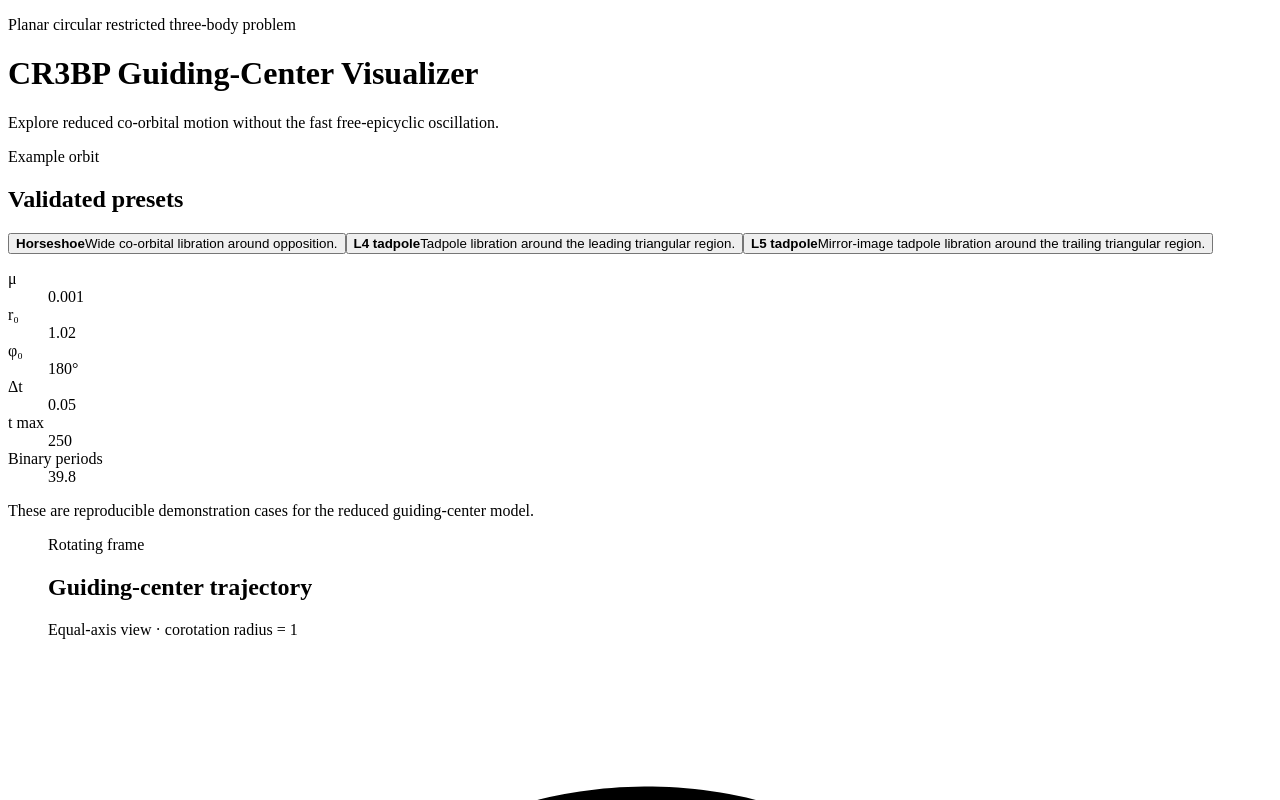
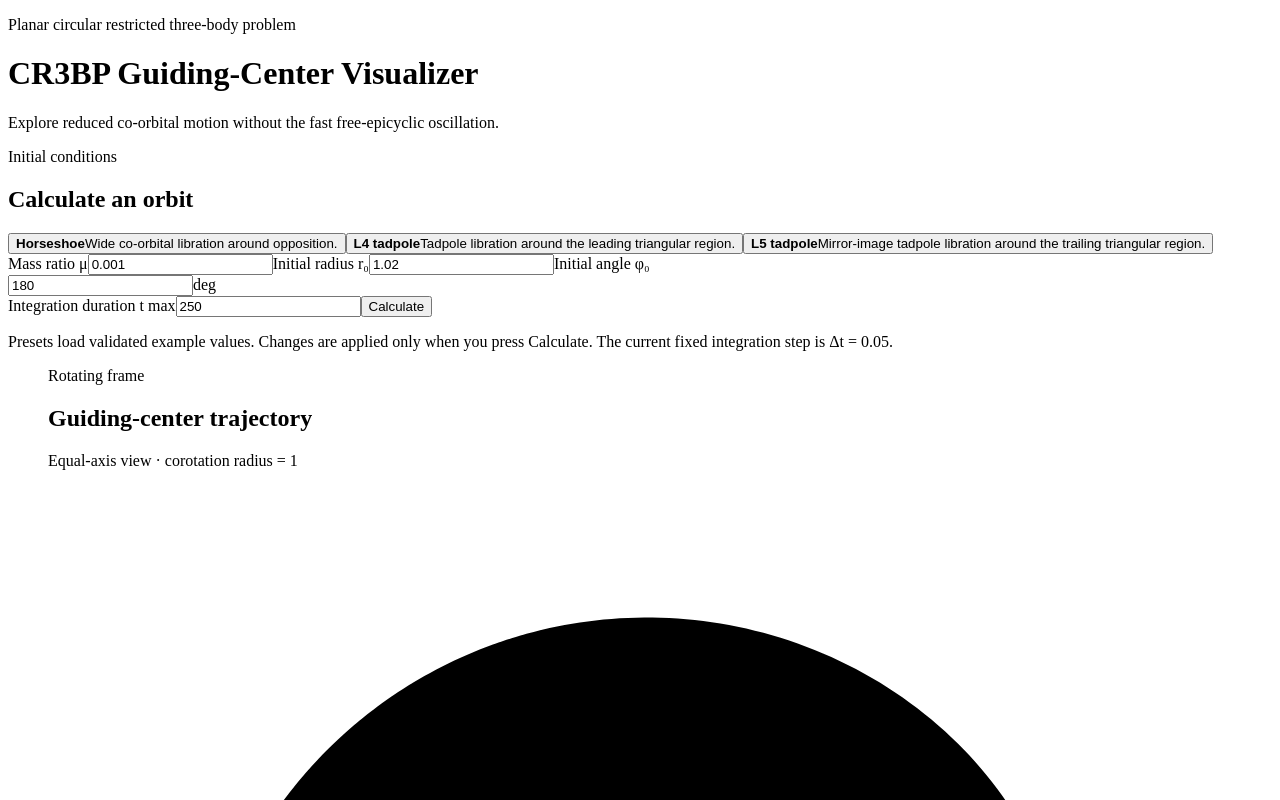
Before and after one commit to ttanigaw/cr3bp-guiding-center, a React (Vite) app: page / in a window 1280 px wide. Shown: the top 800 px of the page. Built offline with nearby package versions, Linux system fonts and the light colour scheme; the HTML template or start-up script is replaced by a standard one.

Commit message:
Add editable orbit controls and diagnostics

```diff
--- a/src/App.tsx
+++ b/src/App.tsx
@@ -1,24 +1,118 @@
-import { useMemo, useState } from 'react'
+import { useState, type FormEvent } from 'react'
 import TrajectoryPlot from './components/TrajectoryPlot'
-import { integrateGuidingCenter } from './physics/integrator'
+import { trajectoryDiagnostics, type TrajectoryDiagnostics } from './physics/diagnostics'
+import { integrateGuidingCenter, type TrajectoryPoint } from './physics/integrator'
 import { orbitPresets, type OrbitPresetId } from './physics/presets'
 
 const presetOrder: OrbitPresetId[] = ['horseshoe', 'l4-tadpole', 'l5-tadpole']
+const DEFAULT_DT = 0.05
+
+interface DraftInputs {
+  mu: string
+  r0: string
+  phi0Degrees: string
+  tMax: string
+}
+
+interface CalculationResult {
+  trajectory: TrajectoryPoint[]
+  diagnostics: TrajectoryDiagnostics
+  mu: number
+  r0: number
+  phi0Degrees: number
+  tMax: number
+  dt: number
+}
+
+function presetToInputs(presetId: OrbitPresetId): DraftInputs {
+  const preset = orbitPresets[presetId]
+
+  return {
+    mu: String(preset.mu),
+    r0: String(preset.initialState.r),
+    phi0Degrees: String((preset.initialState.phi * 180) / Math.PI),
+    tMax: String(preset.tMax),
+  }
+}
+
+function parseFinite(value: string, label: string): number {
+  const parsed = Number(value)
+  if (!Number.isFinite(parsed)) {
+    throw new RangeError(`${label} must be a finite number.`)
+  }
+  return parsed
+}
+
+function calculate(inputs: DraftInputs): CalculationResult {
+  const mu = parseFinite(inputs.mu, 'μ')
+  const r0 = parseFinite(inputs.r0, 'r₀')
+  const phi0Degrees = parseFinite(inputs.phi0Degrees, 'φ₀')
+  const tMax = parseFinite(inputs.tMax, 't max')
+
+  if (mu < 0 || mu > 0.5) {
+    throw new RangeError('μ must satisfy 0 ≤ μ ≤ 0.5.')
+  }
+  if (r0 <= 0) {
+    throw new RangeError('r₀ must be positive.')
+  }
+  if (tMax < 0) {
+    throw new RangeError('t max must be non-negative.')
+  }
+
+  const initialState = {
+    r: r0,
+    phi: (phi0Degrees * Math.PI) / 180,
+  }
+  const trajectory = integrateGuidingCenter(initialState, mu, {
+    dt: DEFAULT_DT,
+    tMax,
+  })
+
+  return {
+    trajectory,
+    diagnostics: trajectoryDiagnostics(trajectory, mu),
+    mu,
+    r0,
+    phi0Degrees,
+    tMax,
+    dt: DEFAULT_DT,
+  }
+}
+
+function formatScientific(value: number): string {
+  return value === 0 ? '0' : value.toExponential(3)
+}
 
 export default function App() {
   const [selectedPresetId, setSelectedPresetId] = useState<OrbitPresetId>('horseshoe')
-  const preset = orbitPresets[selectedPresetId]
+  const [draftInputs, setDraftInputs] = useState<DraftInputs>(() => presetToInputs('horseshoe'))
+  const [result, setResult] = useState<CalculationResult>(() => calculate(presetToInputs('horseshoe')))
+  const [errorMessage, setErrorMessage] = useState<string | null>(null)
 
-  const trajectory = useMemo(
-    () =>
-      integrateGuidingCenter(preset.initialState, preset.mu, {
-        dt: preset.dt,
-        tMax: preset.tMax,
-      }),
-    [preset],
-  )
+  const loadPreset = (presetId: OrbitPresetId) => {
+    setSelectedPresetId(presetId)
+    setDraftInputs(presetToInputs(presetId))
+    setErrorMessage(null)
+  }
 
-  const orbitalPeriods = preset.tMax / (2 * Math.PI)
+  const updateDraft = (field: keyof DraftInputs, value: string) => {
+    setDraftInputs((current) => ({ ...current, [field]: value }))
+    setSelectedPresetId('' as OrbitPresetId)
+  }
+
+  const handleCalculate = (event: FormEvent<HTMLFormElement>) => {
+    event.preventDefault()
+
+    try {
+      const nextResult = calculate(draftInputs)
+      setResult(nextResult)
+      setErrorMessage(null)
+    } catch (error) {
+      setErrorMessage(error instanceof Error ? error.message : 'The calculation failed.')
+    }
+  }
+
+  const orbitalPeriods = result.tMax / (2 * Math.PI)
 
   return (
     <main>
@@ -32,8 +126,9 @@ export default function App() {
 
       <section className="workspace" aria-label="Orbit visualization workspace">
         <aside className="control-card">
-          <p className="eyebrow">Example orbit</p>
-          <h2>Validated presets</h2>
+          <p className="eyebrow">Initial conditions</p>
+          <h2>Calculate an orbit</h2>
+
           <div className="preset-list" role="group" aria-label="Orbit preset">
             {presetOrder.map((presetId) => {
               const option = orbitPresets[presetId]
@@ -45,7 +140,7 @@ export default function App() {
                   type="button"
                   className={`preset-button${active ? ' active' : ''}`}
                   aria-pressed={active}
-                  onClick={() => setSelectedPresetId(presetId)}
+                  onClick={() => loadPreset(presetId)}
                 >
                   <strong>{option.label}</strong>
                   <span>{option.description}</span>
@@ -54,21 +149,97 @@ export default function App() {
             })}
           </div>
 
-          <dl className="parameter-grid">
-            <div><dt>μ</dt><dd>{preset.mu}</dd></div>
-            <div><dt>r₀</dt><dd>{preset.initialState.r}</dd></div>
-            <div><dt>φ₀</dt><dd>{(preset.initialState.phi * 180 / Math.PI).toFixed(0)}°</dd></div>
-            <div><dt>Δt</dt><dd>{preset.dt}</dd></div>
-            <div><dt>t max</dt><dd>{preset.tMax}</dd></div>
-            <div><dt>Binary periods</dt><dd>{orbitalPeriods.toFixed(1)}</dd></div>
-          </dl>
+          <form className="parameter-form" onSubmit={handleCalculate}>
+            <label>
+              <span>Mass ratio μ</span>
+              <input
+                name="mu"
+                type="number"
+                step="any"
+                value={draftInputs.mu}
+                onChange={(event) => updateDraft('mu', event.target.value)}
+              />
+            </label>
+            <label>
+              <span>Initial radius r₀</span>
+              <input
+                name="r0"
+                type="number"
+                step="any"
+                value={draftInputs.r0}
+                onChange={(event) => updateDraft('r0', event.target.value)}
+              />
+            </label>
+            <label>
+              <span>Initial angle φ₀</span>
+              <div className="input-with-unit">
+                <input
+                  name="phi0Degrees"
+                  type="number"
+                  step="any"
+                  value={draftInputs.phi0Degrees}
+                  onChange={(event) => updateDraft('phi0Degrees', event.target.value)}
+                />
+                <span>deg</span>
+              </div>
+            </label>
+            <label>
+              <span>Integration duration t max</span>
+              <input
+                name="tMax"
+                type="number"
+                step="any"
+                min="0"
+                value={draftInputs.tMax}
+                onChange={(event) => updateDraft('tMax', event.target.value)}
+              />
+            </label>
+
+            <button className="calculate-button" type="submit">Calculate</button>
+          </form>
+
+          {errorMessage && (
+            <p className="calculation-error" role="alert">{errorMessage}</p>
+          )}
 
           <p className="control-note">
-            These are reproducible demonstration cases for the reduced guiding-center model.
+            Presets load validated example values. Changes are applied only when you press Calculate.
+            The current fixed integration step is Δt = {DEFAULT_DT}.
           </p>
         </aside>
 
-        <TrajectoryPlot trajectory={trajectory} mu={preset.mu} />
+        <div className="result-stack">
+          <TrajectoryPlot trajectory={result.trajectory} mu={result.mu} />
+
+          <section className="diagnostics-card" aria-labelledby="diagnostics-title">
+            <div>
+              <p className="eyebrow">Calculated trajectory</p>
+              <h2 id="diagnostics-title">Diagnostics</h2>
+            </div>
+            <dl className="diagnostics-grid">
+              <div>
+                <dt>Max |ΔH|</dt>
+                <dd>{formatScientific(result.diagnostics.maxHamiltonianDrift)}</dd>
+              </div>
+              <div>
+                <dt>Min secondary distance</dt>
+                <dd>{result.diagnostics.minSecondaryDistance.toFixed(4)}</dd>
+              </div>
+              <div>
+                <dt>Binary periods</dt>
+                <dd>{orbitalPeriods.toFixed(1)}</dd>
+              </div>
+              <div>
+                <dt>Integration points</dt>
+                <dd>{result.trajectory.length.toLocaleString()}</dd>
+              </div>
+            </dl>
+            <p className="diagnostic-note">
+              Hamiltonian drift is an absolute numerical-conservation diagnostic for the reduced model.
+              Minimum secondary distance is measured in the adopted nondimensional rotating frame.
+            </p>
+          </section>
+        </div>
       </section>
     </main>
   )
```
